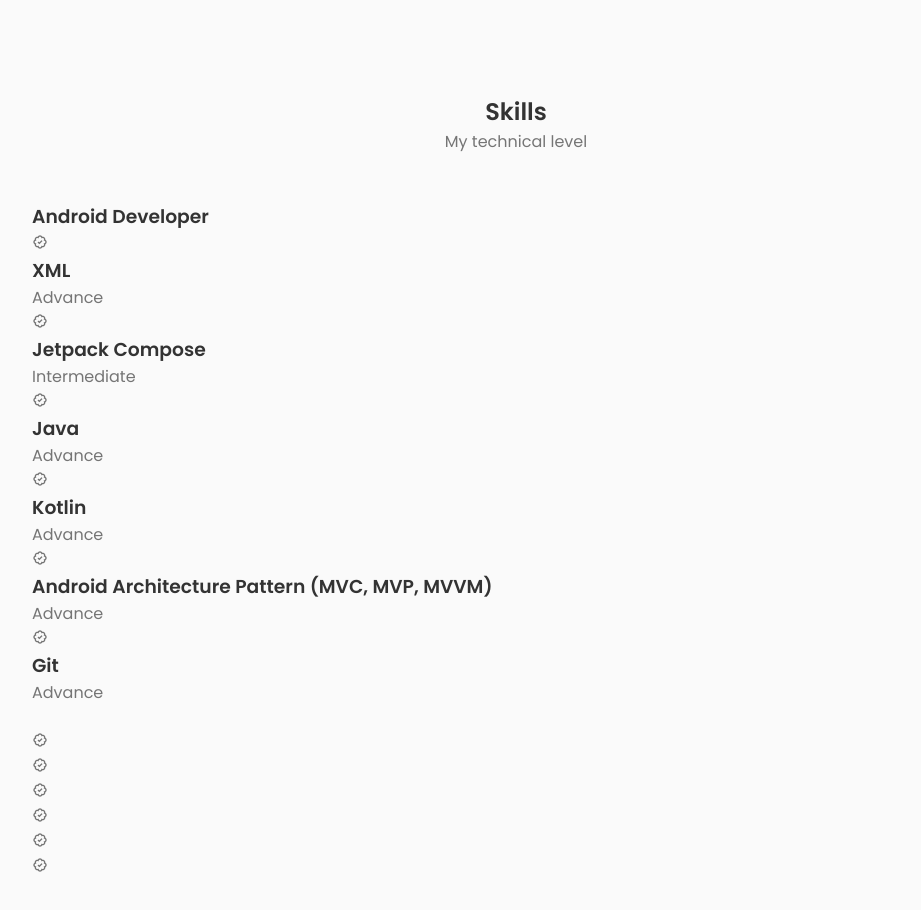
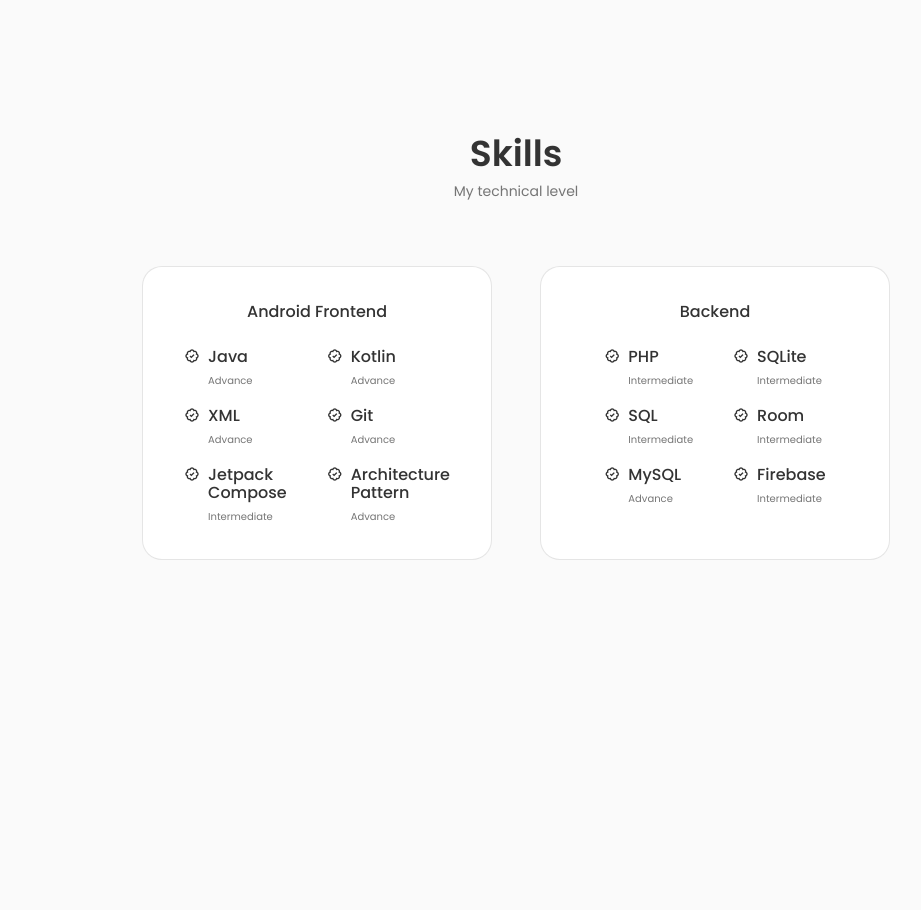
Before and after one commit to mehadishakil/Portfolio, a React (Create React App) app: page / in a window 1280 px wide. Shown: the part 1440-2350 px from the top of the page, without its empty margins (124-1045 px from the left). After the commit the page ends 2032 px from the top, so only its background shows below. Built offline with nearby package versions, Linux system fonts and the light colour scheme.

Commit message:
Skills section updated - 6th commit

```diff
--- a/src/App.css
+++ b/src/App.css
@@ -125,20 +125,15 @@
   padding: 6rem 0 2rem;
 }
 
-.section_title {
+.section__title {
   font-size: var(--h1-font-size);
   color: var(--title-color);
 }
 
-.section_subtitle {
+.section__subtitle {
   display: block;
   font-size: var(--small-font-size);
   margin-bottom: 4rem;
-}
-
-.section_title,
-.section_subtitle {
-  text-align: center;
 }
 
 /*========================== LAYOUT ==============================*/
@@ -205,7 +200,7 @@
     padding: 2rem 0 4rem;
   }
 
-  .section_subtitle {
+  .section__subtitle {
     margin-bottom: var(--mb-3);
   }
 }
--- a/src/components/skills/Backend.jsx
+++ b/src/components/skills/Backend.jsx
@@ -3,7 +3,7 @@
 const Backend = () => {
   return (
     <div className="skills__content">
-        <h3 className="skills__title"></h3>
+        <h3 className="skills__title">Backend</h3>
 
         <div className="skills__box">
           <div className="skills__group">
@@ -12,24 +12,24 @@
             <div className="skills__data">
             <i class='bx bx-badge-check'></i>
             <div>
-              <h3 className="skills__name"></h3>
-              <span className="skills__level"></span>
+              <h3 className="skills__name">PHP</h3>
+              <span className="skills__level">Intermediate</span>
             </div>
             </div>
 
             <div className="skills__data">
             <i class='bx bx-badge-check'></i>
             <div>
-              <h3 className="skills__name"></h3>
-              <span className="skills__level"></span>
+              <h3 className="skills__name">SQL</h3>
+              <span className="skills__level">Intermediate</span>
             </div>
             </div>
 
             <div className="skills__data">
             <i class='bx bx-badge-check'></i>
             <div>
-              <h3 className="skills__name"></h3>
-              <span className="skills__level"></span>
+              <h3 className="skills__name">MySQL</h3>
+              <span className="skills__level">Advance</span>
             </div>
             </div>
 
@@ -43,24 +43,24 @@
             <div className="skills__data">
             <i class='bx bx-badge-check'></i>
             <div>
-              <h3 className="skills__name"></h3>
-              <span className="skills__level"></span>
+              <h3 className="skills__name">SQLite</h3>
+              <span className="skills__level">Intermediate</span>
             </div>
             </div>
 
             <div className="skills__data">
             <i class='bx bx-badge-check'></i>
             <div>
-              <h3 className="skills__name"></h3>
-              <span className="skills__level"></span>
+              <h3 className="skills__name">Room</h3>
+              <span className="skills__level">Intermediate</span>
             </div>
             </div>
 
             <div className="skills__data">
             <i class='bx bx-badge-check'></i>
             <div>
-              <h3 className="skills__name"></h3>
-              <span className="skills__level"></span>
+              <h3 className="skills__name">Firebase</h3>
+              <span className="skills__level">Intermediate</span>
             </div>
             </div>
 
--- a/src/components/skills/Frontend.jsx
+++ b/src/components/skills/Frontend.jsx
@@ -3,11 +3,19 @@
 const Frontend = () => {
   return (
       <div className="skills__content">
-        <h3 className="skills__title">Android Developer</h3>
+        <h3 className="skills__title">Android Frontend</h3>
 
         <div className="skills__box">
           <div className="skills__group">
 
+
+            <div className="skills__data">
+            <i class='bx bx-badge-check'></i>
+            <div>
+              <h3 className="skills__name">Java</h3>
+              <span className="skills__level">Advance</span>
+            </div>
+            </div>
 
             <div className="skills__data">
             <i class='bx bx-badge-check'></i>
@@ -25,13 +33,7 @@
             </div>
             </div>
 
-            <div className="skills__data">
-            <i class='bx bx-badge-check'></i>
-            <div>
-              <h3 className="skills__name">Java</h3>
-              <span className="skills__level">Advance</span>
-            </div>
-            </div>
+
 
 
           </div>
@@ -48,13 +50,6 @@
             </div>
             </div>
 
-            <div className="skills__data">
-            <i class='bx bx-badge-check'></i>
-            <div>
-              <h3 className="skills__name">Android Architecture Pattern (MVC, MVP, MVVM)</h3>
-              <span className="skills__level">Advance</span>
-            </div>
-            </div>
 
             <div className="skills__data">
             <i class='bx bx-badge-check'></i>
@@ -65,6 +60,17 @@
             </div>
 
 
+            <div className="skills__data">
+            <i class='bx bx-badge-check'></i>
+            <div>
+              <h3 className="skills__name">Architecture Pattern</h3>
+              <span className="skills__level">Advance</span>
+            </div>
+            </div>
+
+
+
+
           </div>
         </div>
       </div>
--- a/src/components/skills/skills.css
+++ b/src/components/skills/skills.css
@@ -0,0 +1,52 @@
+.skills__container {
+  grid-template-columns: repeat(2, 350px);
+  column-gap: 3rem;
+  justify-content: center;
+}
+
+.skills__content {
+  background-color: var(--container-color);
+  border: 1px solid rgba(0, 0, 0, 0.1);
+  padding: 2rem 4rem;
+  border-radius: 1.25rem;
+}
+
+.skills__title {
+ font-size: var(--normal-font-size);
+ font-weight: var(--font-medium);
+ text-align: center;
+ margin-bottom: var(--mb-1-5);
+}
+
+.skills__box {
+  display: flex;
+  justify-content: center;
+  column-gap: 2.5rem;
+}
+
+
+.skills__group {
+  display: grid;
+  align-items: flex-start;
+  row-gap: 1rem;
+}
+
+.skills__data {
+  display: flex;
+  column-gap: 0.5rem;
+}
+
+.skills .bx-badge-check {
+  font-size: 1rem;
+  color: var(--title-color);
+}
+
+.skills__name {
+  font-size: var(--normal-font-size);
+  font-weight: var(--font-medium);
+  line-height: 18px;
+}
+
+.skills__level {
+  font-size: var(--tiny-font-size);
+}
```
